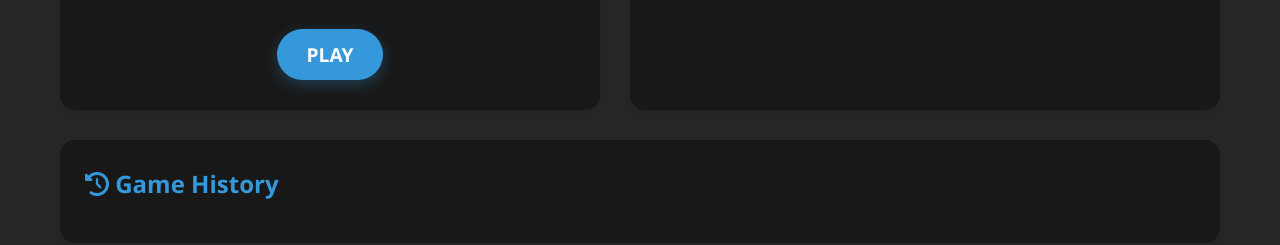
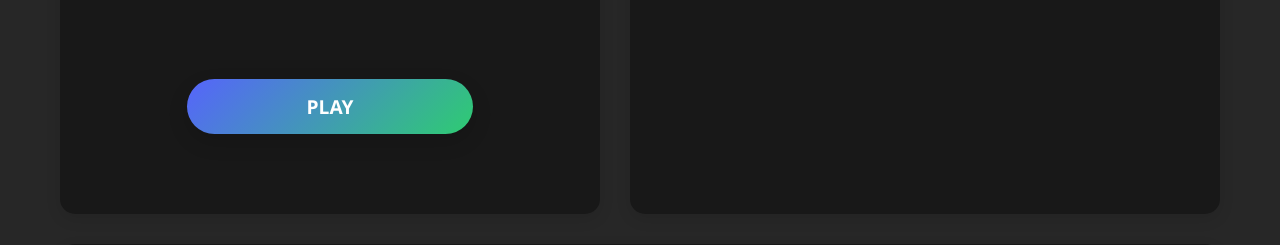
Before and after one commit to Akilap11/real-time-rpsls-game, a Flask app: page / in a window 1280 px wide. Shown: the part 1071-1316 px from the top of the page. Run offline with Flask 3, Linux system fonts and the light colour scheme.

Commit message:
Play button fixed

```diff
--- a/static/style.css
+++ b/static/style.css
@@ -1,9 +1,9 @@
 /* Modern color scheme */
 :root {
-  --primary-color: #3498db;
+  --primary-color: #5664fc;
   --secondary-color: #2ecc71;
   --dark-color: #daecff;
-  --light-color: #484848;
+  --light-color: #212121;
   --accent-color: #e74c3c;
   --highlight-color: #0f78f1;
   --background-color: #272727;
@@ -478,27 +478,39 @@ footer {
 
 .play-button {
   display: block;
-  margin: 30px auto;
-  padding: 12px 30px;
+  margin: 80px auto;
+  padding: 14px 120px;
   font-size: 1.2rem;
-  font-weight: bold;
-  background-color: var(--primary-color);
+  font-weight: 600;
+  background: linear-gradient(
+    135deg,
+    var(--primary-color),
+    var(--secondary-color)
+  );
   color: white;
   border: none;
-  border-radius: 30px;
+  border-radius: 50px;
   cursor: pointer;
-  box-shadow: 0 5px 15px rgba(52, 152, 219, 0.3);
-  transition: background-color 0.3s ease, transform 0.2s ease;
+  box-shadow: 0 8px 20px rgba(0, 0, 0, 0.15);
+  transition: all 0.3s ease;
 }
 
 .play-button:hover {
-  background-color: #27ae60;
-  transform: scale(1.05);
+  background: linear-gradient(
+    135deg,
+    var(--secondary-color),
+    var(--primary-color)
+  );
+  transform: translateY(-3px) scale(1.05);
+  box-shadow: 0 12px 24px rgba(0, 0, 0, 0.2);
 }
 
 .play-button:disabled {
-  background-color: #bdc3c7;
+  background: #dcdde1;
+  color: #7f8c8d;
   cursor: not-allowed;
+  box-shadow: none;
+  transform: none;
 }
 
 .history-empty {
```
